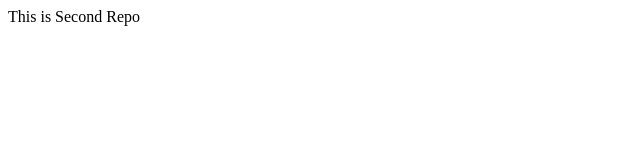
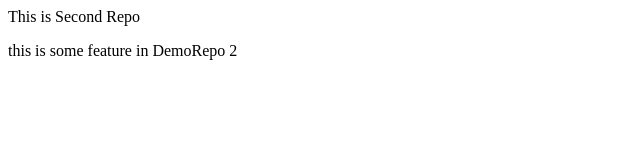
Before and after one commit to JayDev078/Local-REPO, a plain HTML site: page index.html in a window 1280 px wide. Shown: the whole page, without its empty margins (0-640 px from the left). Drawn offline with Linux system fonts and the light colour scheme.

Commit message:
new feature is addded

```diff
--- a/index.html
+++ b/index.html
@@ -7,5 +7,9 @@
 </head>
 <body>
     This  is Second Repo
+
+    <p>
+        this is some feature in DemoRepo 2
+    </p>
 </body>
 </html>
```
